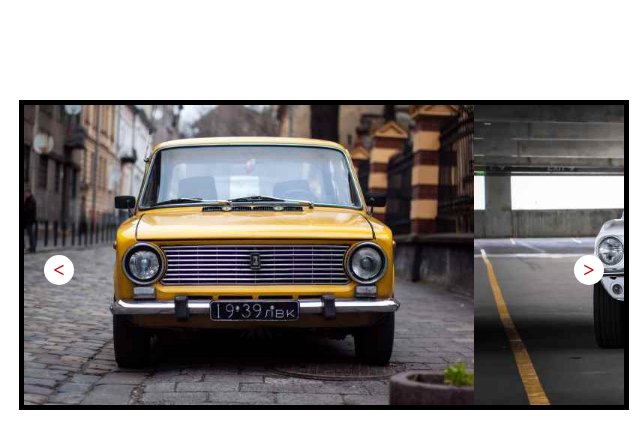
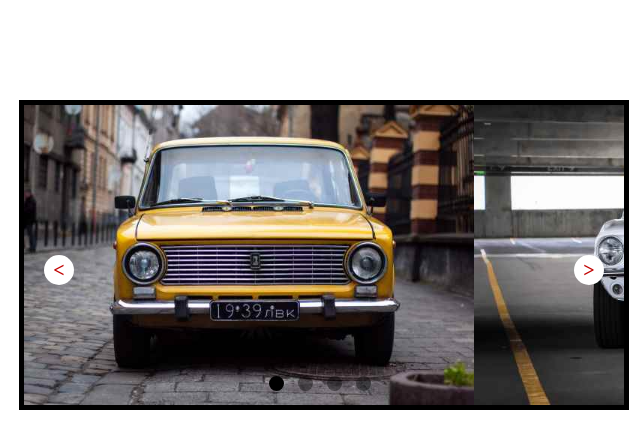
Before and after one commit to Ajazsakib/slickSlider, a plain HTML site: page index.html in a window 1280 px wide. Shown: the full height of the page, 316-956 px from the left. Drawn offline with Linux system fonts and the light colour scheme.

Commit message:
Add Indicator

```diff
--- a/index.html
+++ b/index.html
@@ -15,6 +15,14 @@
 </div>
 	<a href="javascript:void(0)" id="prev"> < </a>
 	<a href="javascript:void(0)" id="next"> > </a>
+
+	<div class="indicator">
+		<div class="active"></div>
+		<div class="active"></div>
+		<div class="active"></div>
+		<div class="active"></div>
+	</div>
+
 </div>
 
 
--- a/script.js
+++ b/script.js
@@ -4,11 +4,14 @@ console.log(slideBox.length);
 let prev = document.getElementById("prev");
 let next = document.getElementById("next");
 
+let indicator = document.querySelectorAll(".indicator div");
+
 let size = slideBox[0].clientWidth;
 console.log(size);
 
 currentSlide = 0;
-
+showSlides(currentSlide);
+indicator[currentSlide].classList.add("active");
 
 
 next.addEventListener("click", function() {
@@ -28,4 +31,18 @@ function showSlides(n) {
 
   	}
 
+  	for(let i=0; i<slideBox.length; i++) {
+  		indicator[i].className = indicator[i].className.replace("active",  "");
+  	}
+
+
+
 }
+
+for(let i=0; i<slideBox.length; i++) {
+	indicator[i].addEventListener("click", function() {
+		showSlides(currentSlide = i);
+
+		indicator[currentSlide].classList.add("active");
+	});
+}
--- a/style.css
+++ b/style.css
@@ -67,3 +67,24 @@ body {
 	line-height: 30px;
 	font-weight: bold;
 }
+
+.indicator {
+position: absolute;
+left: 40%;
+bottom: 10px;
+}
+
+.indicator div {
+	width: 15px;
+	height: 15px;
+	background-color: #000000;
+	border-radius: 100%;
+	display: inline-block;
+	margin: 0px 5px;
+	cursor: pointer;
+	opacity: 0.4;
+}
+
+.indicator div.active {
+	opacity: 1;
+}
```
